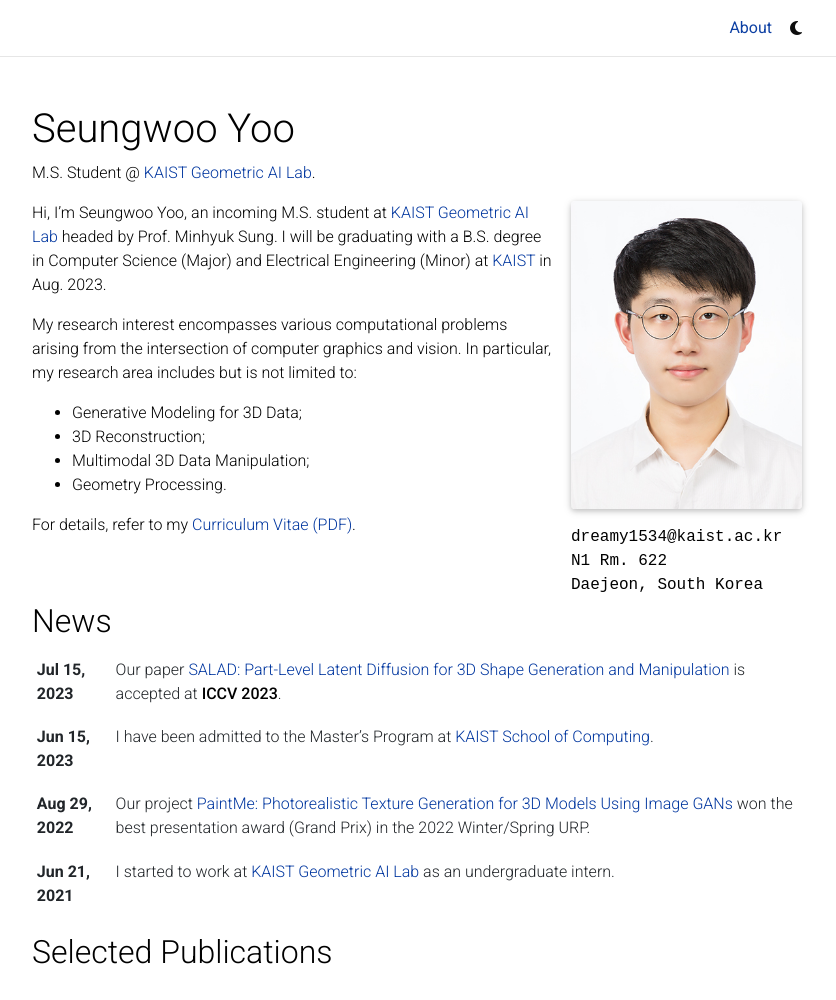
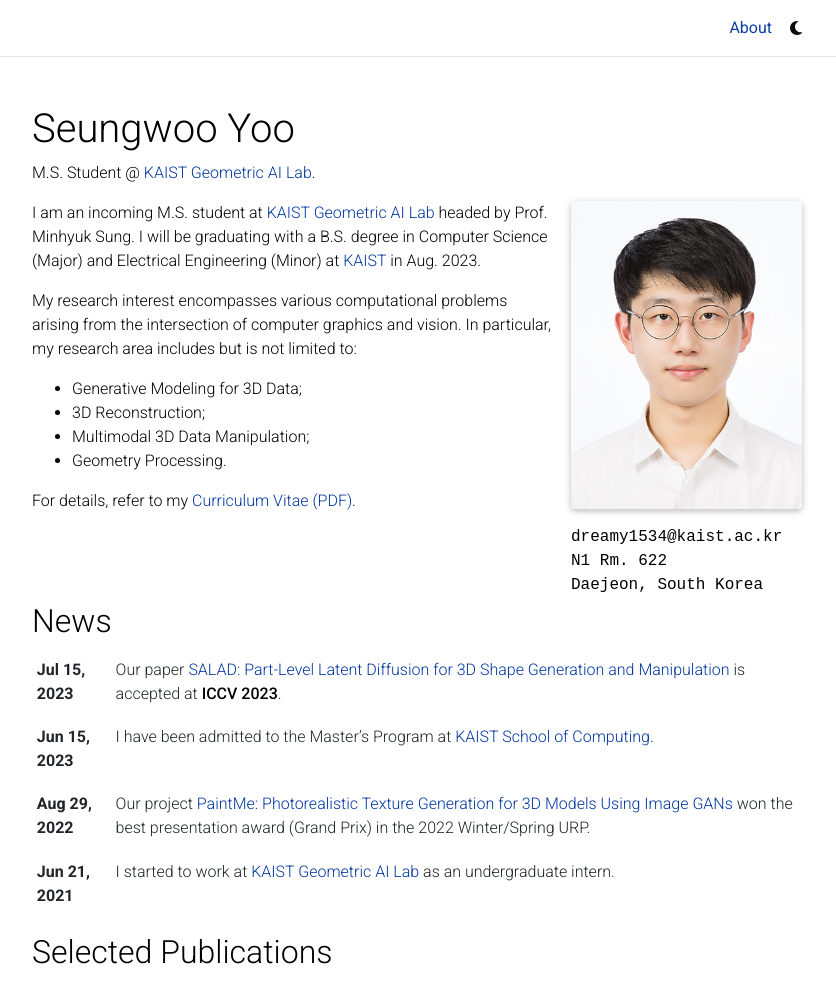
Before and after one commit to DveloperY0115/DveloperY0115.github.io, a Jekyll site: the page built from _pages/about.md, in a window 1280 px wide and 1289 px high, cut to the strip 0-1000 px from the top of the window. Shown: the whole strip, without its empty margins (223-1059 px from the left). Built offline with Jekyll 4.4.1, drawn with Linux system fonts in a browser that asks for light colours; full-size pictures stand in for the smaller copies a plugin makes; comment, search, counter and statistics services are not loaded; a style sheet for code colours, icons or effects is not loaded.

Commit message:
Update 'about.md'

```diff
--- a/_pages/about.md
+++ b/_pages/about.md
@@ -19,7 +19,7 @@
 social: true  # includes social icons at the bottom of the page
 ---
 
-Hi, I'm Seungwoo Yoo, an incoming M.S. student at [KAIST Geometric AI Lab](https://mhsung.github.io) headed by Prof. Minhyuk Sung. I will be graduating with a B.S. degree in Computer Science (Major) and Electrical Engineering (Minor) at [KAIST](https://www.kaist.ac.kr/en/) in Aug. 2023.
+I am an incoming M.S. student at [KAIST Geometric AI Lab](https://mhsung.github.io) headed by Prof. Minhyuk Sung. I will be graduating with a B.S. degree in Computer Science (Major) and Electrical Engineering (Minor) at [KAIST](https://www.kaist.ac.kr/en/) in Aug. 2023.
 
 My research interest encompasses various computational problems arising from the intersection of computer graphics and vision. In particular, my research area includes but is not limited to:
 - Generative Modeling for 3D Data;
```
